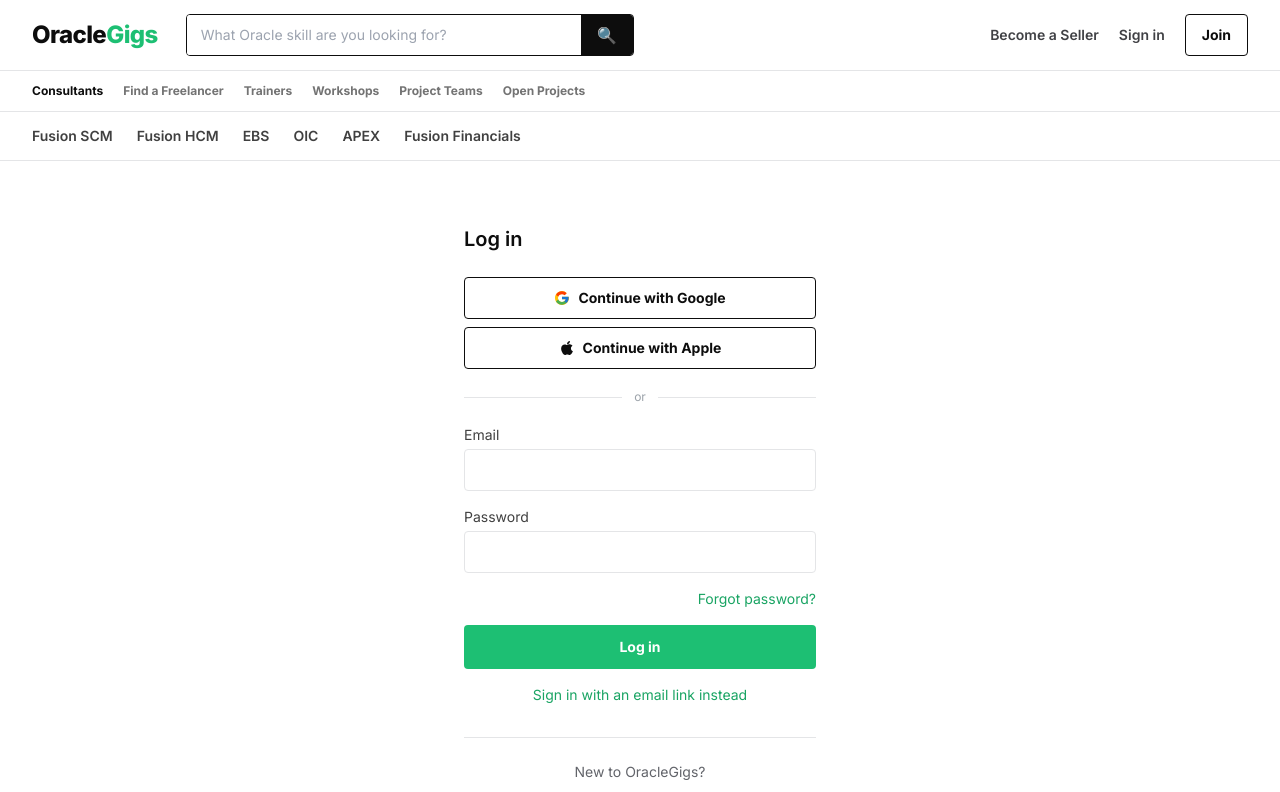
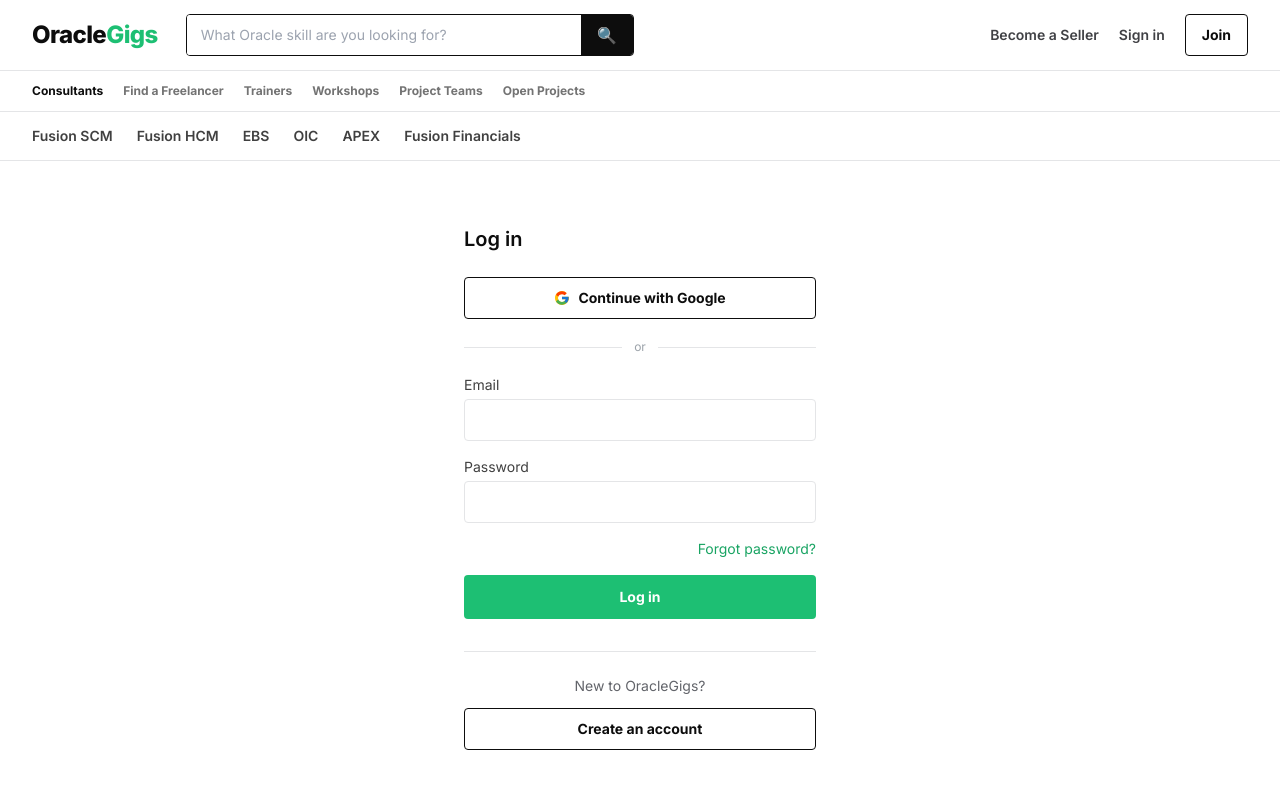
Before and after one commit to studyroomlisting/oracle-freelancer-v2, a Next.js app: page /auth/login in a window 1280 px wide. Shown: the top 792 px of the page. Built offline with nearby package versions, Linux system fonts and the light colour scheme; no server answers.

Commit message:
remove button

```diff
--- a/app/auth/login/page.tsx
+++ b/app/auth/login/page.tsx
@@ -42,11 +42,6 @@
           Log in
         </button>
       </form>
-      <p className="text-sm text-neutral-500 mt-4 text-center">
-        <a href="/auth/magic-link/request" className="text-brand-600 hover:underline">
-          Sign in with an email link instead
-        </a>
-      </p>
 
       <div className="mt-8 pt-6 border-t border-neutral-200 text-center">
         <p className="text-sm text-neutral-600 mb-3">New to OracleGigs?</p>
--- a/components/OAuthButtons.tsx
+++ b/components/OAuthButtons.tsx
@@ -11,10 +11,10 @@
 // email/magic-link flows (Phase 69) — no separate OAuth-specific callback
 // needed, since the underlying code-exchange mechanism is identical.
 export default function OAuthButtons({ intendedRole }: { intendedRole?: "CLIENT" | "FREELANCER" }) {
-  const [loading, setLoading] = useState<"google" | "apple" | null>(null);
+  const [loading, setLoading] = useState<"google" | null>(null);
   const [error, setError] = useState<string | null>(null);
 
-  async function signInWith(provider: "google" | "apple") {
+  async function signInWith(provider: "google") {
     setLoading(provider);
     setError(null);
     const supabase = createBrowserSupabaseClient();
@@ -25,7 +25,7 @@
       },
     });
     if (error) {
-      setError(error.message || `Couldn't start sign-in with ${provider === "google" ? "Google" : "Apple"}.`);
+      setError(error.message || "Couldn't start sign-in with Google.");
       setLoading(null);
     }
     // On success, the browser is redirected away entirely — nothing else
@@ -49,17 +49,6 @@
         </svg>
         {loading === "google" ? "Redirecting..." : "Continue with Google"}
       </button>
-      <button
-        type="button"
-        onClick={() => signInWith("apple")}
-        disabled={loading !== null}
-        className="btn-secondary w-full flex items-center justify-center gap-2"
-      >
-        <svg width="16" height="16" viewBox="0 0 384 512" fill="currentColor" aria-hidden="true">
-          <path d="M318.7 268.7c-.2-36.7 16.4-64.4 50-84.8-18.8-26.9-47.2-41.7-84.7-44.6-35.5-2.8-74.3 20.7-88.5 20.7-15 0-49.4-19.7-76.4-19.7C63.3 141.2 4 184.8 4 273.5q0 39.3 14.4 81.2c12.8 36.7 59 126.7 107.2 125.2 25.2-.6 43-17.9 75.8-17.9 31.8 0 48.3 17.9 76.4 17.9 48.6-.7 90.4-82.5 102.6-119.3-65.2-30.7-61.7-90-61.7-91.9zm-56.6-164.2c27.3-32.4 24.8-61.9 24-72.5-24.1 1.4-52 16.4-67.9 34.9-17.5 19.8-27.8 44.3-25.6 71.9 26.1 2 49.9-11.4 69.5-34.3z" />
-        </svg>
-        {loading === "apple" ? "Redirecting..." : "Continue with Apple"}
-      </button>
     </div>
   );
 }
```
